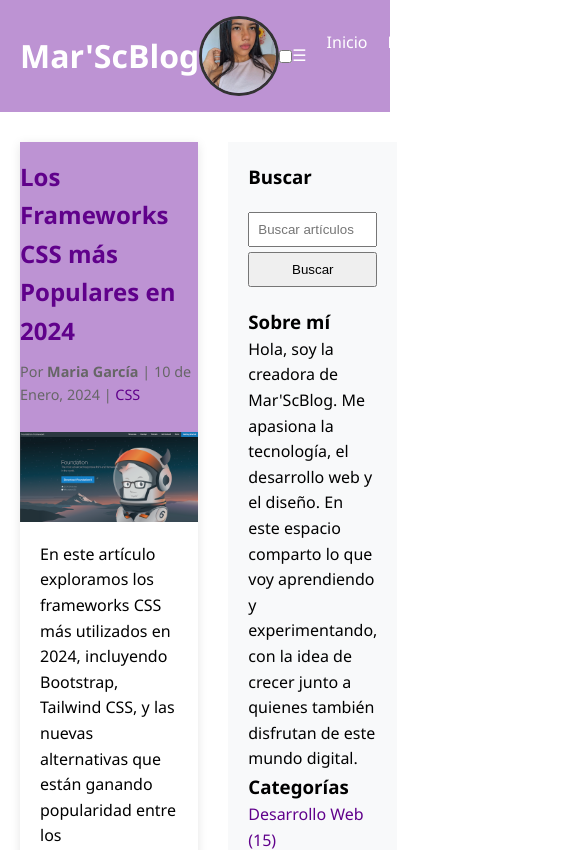
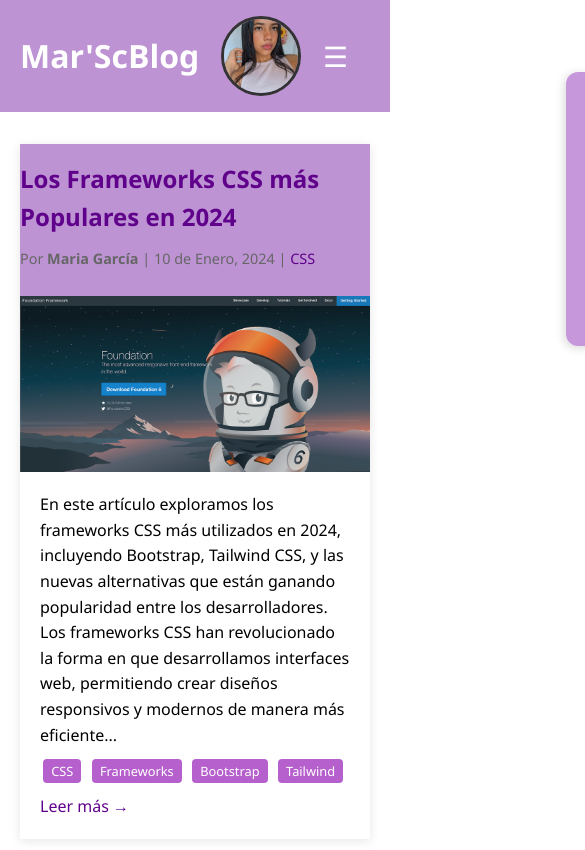
Before and after one commit to sincelejomaryuri11-ux/PROYECTO1, a plain HTML site: page index.html in a window 390 px wide. Shown: the top 850 px of the page, 585 px wide, since content can reach past the window. Drawn offline with Linux system fonts and the light colour scheme.

Commit message:
Adaptación a responsivo
Codigo con comentarios detallados y actualización para que ea un diseño responsivo

```diff
--- a/estilo.css
+++ b/estilo.css
@@ -1,128 +1,154 @@
 
-* { margin: 0; padding: 0; box-sizing: border-box; }
-body { font-family: 'Segoe UI', sans-serif; line-height: 1.6; }
+* { margin: 0;
+   padding: 0;
+   box-sizing: border-box;
+  }
 
-.container {
-   max-width: 1200px;
-   margin: 0 auto;
-   padding: 0 20px;
+/* Estilos globales del documento */
+body { font-family: 'Segoe UI', sans-serif;
+      line-height: 1.6;
 }
 
+/* Contenedor central que limita el ancho en pantallas grandes
+y mantiene márgenes automáticos (centrado) */
+.container {
+   max-width: 75rem;  /* 1200px: mejore se usa rem para ser flexible */
+   margin: 0 auto;
+   padding: 0 1.25rem;  /* 20px de espacio lateral */
+}
+
+/* HEADER: cabecera fija en la parte superior */
 header {
     background: #BD93D3;
     color: white;
     padding: 1rem 0; ;
-    position: sticky;
-    z-index: 1000;
-    top: 0;
+    position: sticky;  /* el header queda fijo al hacer scroll */
+    z-index: 1000;     /* asegura que esté por encima del resto */
+    top: 0;            /* pegado al borde superior */
 }
 
 .header-content {
-   display: flex;
-   justify-content: space-between;
-   align-items: center;
+  display: flex;                     /* distribuye logo + menú en línea */
+  justify-content: space-between;    /* espacio entre logo y nav */
+  align-items: center;               /* alinea verticalmente */
+  flex-wrap: wrap;                   /* permite que se acomoden en móvil */
 }
 
+/* foto circular dentro del header */
 .img-circular {
-  width: 80px;
-  height: 80px;
-  border-radius: 50%;
-  object-fit: cover;
-  border: 3px solid #333;
+  width: 5rem;
+  height: 5rem;
+  border-radius: 50%;     /* lo hace circular */
+  object-fit: cover;      /* mantiene proporción de la imagen */
+  border: 0.2rem solid #333;
+}
+
+/* NAVEGACIÓN en escritorio */
+nav ul {
+  display: flex;    /* menú horizontal */
+  list-style: none; /* elimina viñetas */
+}
+
+
+nav li {
+   margin-left: 1.25rem; /* separa los enlaces */
+}
+
+nav a {
+   color: white;
+   text-decoration: none;
+   font-size: 1rem;
+}
+
+/* El "truco" del menú hamburguesa:
+usamos un checkbox oculto que al estar "checked" muestra el menú */
+.menu-checkbox {
+  display: none;
+}
+
+/* menú hamburguesa, oculto en escritorio */
+.menu-icon {
+  display: none; /* solo aparece en móvil con media query */
+  font-size: 1.75rem;
+  cursor: pointer;
+  color: white;
+}
+
+/* ARTÍCULOS (cada bloque de contenido) */
+article {
+  background: white;
+  margin-bottom: 2rem;
+  box-shadow: 0 0.125rem 0.625rem rgba(0,0,0,0.1); /* sombra ligera */
 }
 
 article img {
-  width: 100%;
+  width: 100%;       /* imágenes fluidas */
   height: auto;      /* ajusta la altura automáticamente */
   display: block;
 }
 
-nav ul {
-  display: flex;
-  list-style: none;
+/* Bloques con títulos de secciones */
+.inicio,
+.desa,
+.diseño {
+  background: #BD93D3;
+  color: white;
+  padding: 1rem 0;
 }
 
-
-nav li {
-   margin-left: 20px;
+/* LAYOUT GENERAL con grid */
+main {
+   display: grid;
+   grid-template-columns: 2fr 1fr; /* 2 partes para artículos, 1 parte para aside */
+   gap: 2rem;
+   margin: 2rem 0;
 }
 
-nav a {
-   color: white; text-decoration: none;
-}
-
-.inicio{
-   background: #BD93D3;
-   color: white;
-   padding: 1rem 0; ;
-}
-
-.desa{
-   background: #BD93D3;
-   color: white;
-   padding: 1rem 0; ;
-}
-
-.diseño{
-   background: #BD93D3;
-   color: white;
-   padding: 1rem 0; ;
-}
-main {
-   display: grid;
-   grid-template-columns: 2fr 1fr;
-   gap: 30px;
-   margin: 30px 0;
-}
-
-article {
-  background: white;
-  margin-bottom: 30px;
-  box-shadow: 0 2px 10px rgba(0,0,0,0.1);
-}
-
+/* Ajuste para que los links de menú no queden "tapados" por el header */
 #inicio,
 #desarrollo,
 #diseño,
 #sobre-nosotros,
 #contacto {
-  scroll-margin-top: 120px;
+  scroll-margin-top: 7.5rem; /* deja espacio cuando haces scroll a un id */
 }
 
-
-
+/* Metadatos en los artículos (autor, fecha, etc.) */
 .article-meta {
    color: #666;
-   font-size: 0.9em;
-   margin: 10px 0;
+   font-size: 0.9rem;
+   margin: 0.625rem 0;
 }
 
+/* ASIDE: la barra lateral */
 aside {
-   background:
-   #f8f9fa;
-   padding: 20px;
+  background: #f8f9fa;
+  padding: 1.25rem;
 }
 
+/* FOOTER: pie de página */
 footer {
-  background: #BD93D3; color: rgb(12, 12, 12);
-  text-align: center; padding: 20px 0;
-  color: #60018b;
+  background: #BD93D3;
+  text-align: center;
+  padding: 1.25rem 0;
+  color: #60018b; /* texto en violeta oscuro */
 }
 
-.search-form {
-   margin: 20px 0;
-}
-
+/* TAGS: etiquetas de artículos */
 .tags {
-   margin: 10px 0;
+  margin: 0.625rem 0;
 }
 
 .tag {
-   background: #B660CD; color: white;
-   padding: 3px 8px;
-   margin: 2px; font-size: 0.8em;
+  background: #B660CD;
+  color: white;
+  padding: 0.2rem 0.5rem;
+  margin: 0.2rem;
+  font-size: 0.8rem;
+  border-radius: 0.25rem;
 }
 
+/* LINKS en general */
 a {
     color: #60018b;
     text-decoration: none;
@@ -131,3 +157,65 @@ a {
 a:hover {
     color: rgb(122, 86, 151);
 }
+
+/* FORMULARIOS */
+.search-form {
+  margin: 1.25rem 0;
+}
+
+/* RESPONSIVE: se aplicaa en pantallas de máximo 768px */
+@media (max-width: 768px) {
+  /* Ícono hamburguesa visible en móviles */
+  .menu-icon {
+    display: block;
+    z-index: 1100;
+  }
+
+   /* Menú oculto inicialmente en móviles */
+  nav ul {
+    display: flex;
+    flex-direction: column;   /* pasa de horizontal → vertical */
+    align-items: flex-start;  /* alineado a la izquierda */
+    gap: 1rem;
+
+    position: fixed;
+    top: 4.5rem;       /* justo debajo del header */
+    right: -100%;      /* fuera de pantalla */
+    width: 55%;
+    max-width: 14rem;  /* límite del ancho */
+    padding: 1.25rem;
+
+    background: rgba(197, 146, 219, 0.95); /* morado suave y translúcido */
+    border-radius: 0.75rem 0 0 0.75rem;    /* bordes redondeados */
+    box-shadow: -2px 2px 10px rgba(0,0,0,0.15);
+
+    transition: right 0.3s ease; /* animación de entrada */
+    z-index: 1000;
+  }
+
+   nav ul li a {
+    color: #fff;
+    font-size: 1rem;
+    font-weight: 500;
+  }
+
+  /* Cuando el checkbox está activado → menú aparece */
+  .menu-checkbox:checked ~ nav ul {
+    right: 0;
+  }
+
+  /* Layout pasa de dos columnas a una sola columna */
+  main {
+    grid-template-columns: 1fr;
+    gap: 1.25rem;
+  }
+
+   /* aside baja debajo de los artículos */
+  aside {
+    order: 2;
+  }
+
+  article {
+    order: 1;
+  }
+}
```
